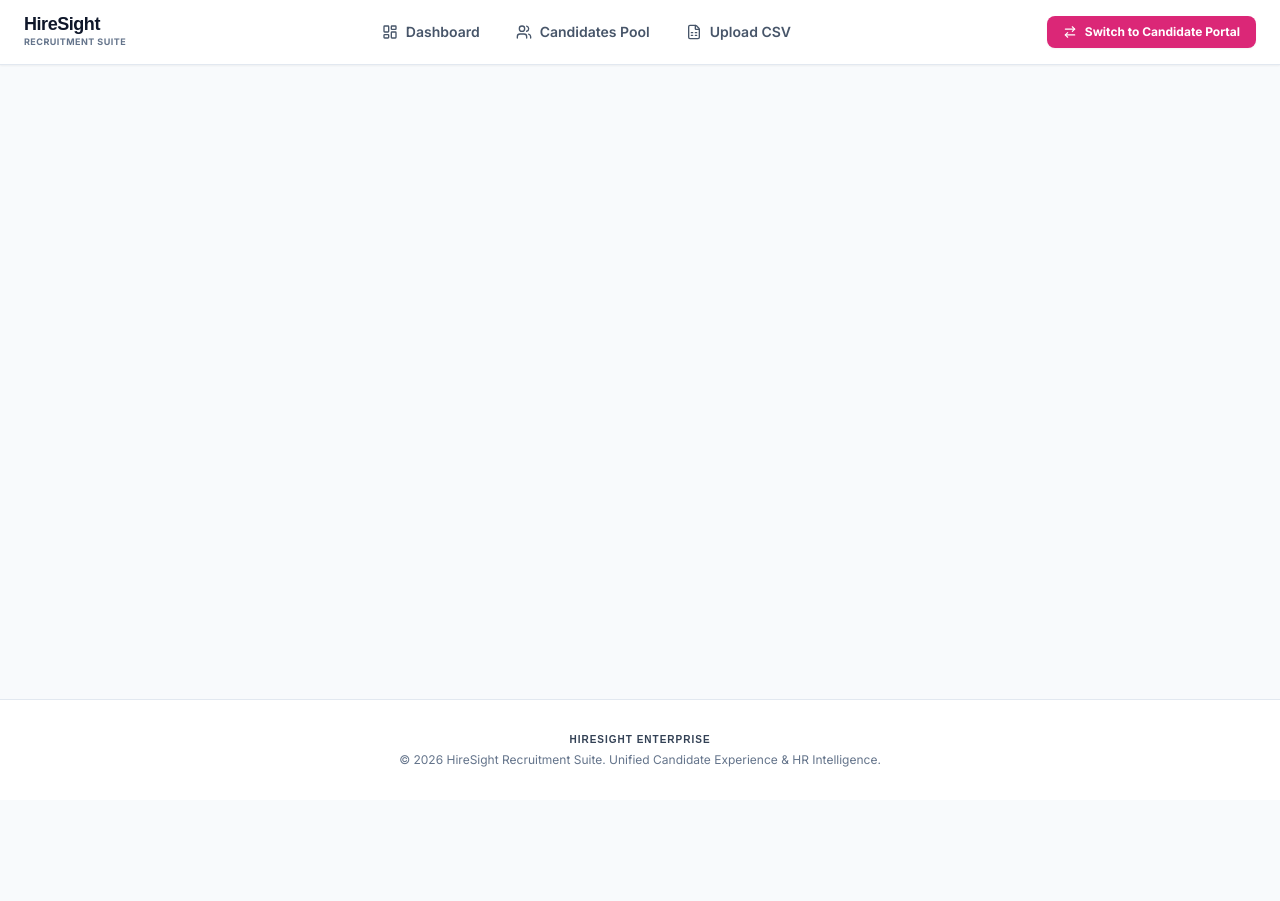
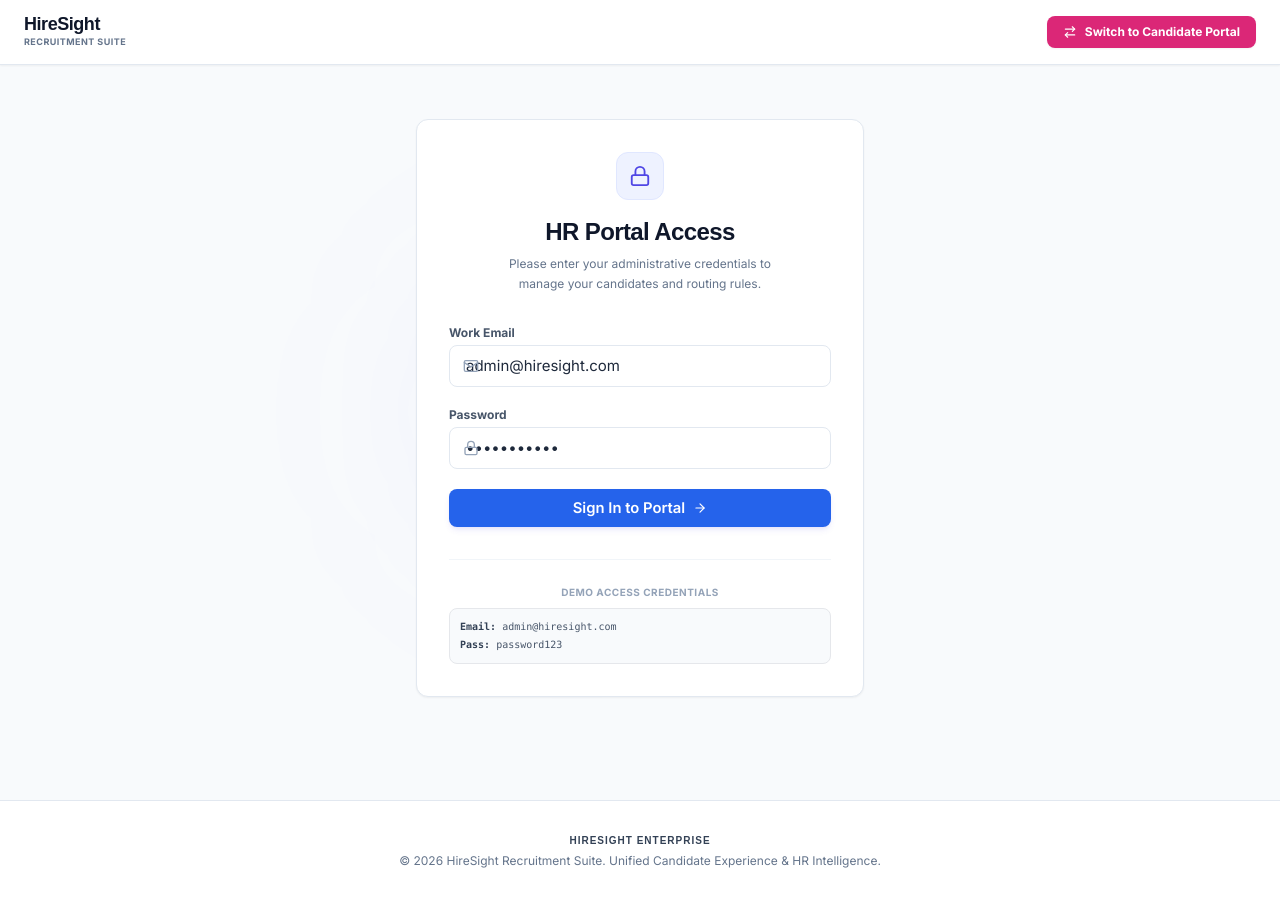
Before and after one commit to Vaishali-vijayakumar/Hiresight, a React (Vite) app in the folder client/: page /admin/login in a window 1280 px wide. Before the commit the page ends 800 px from the top, so only its background shows below. Built offline with nearby package versions, Linux system fonts and the light colour scheme.

Commit message:
Add AdminLogin page and lock down HR Admin portal with Protected Route guard

```diff
--- a/client/src/App.jsx
+++ b/client/src/App.jsx
@@ -1,11 +1,18 @@
 import React from 'react';
-import { BrowserRouter as Router, Routes, Route } from 'react-router-dom';
+import { BrowserRouter as Router, Routes, Route, Navigate } from 'react-router-dom';
 import Navbar from './components/Navbar';
 import Home from './pages/Home';
+import AdminLogin from './pages/AdminLogin';
 import AdminDashboard from './pages/AdminDashboard';
 import AdminCandidates from './pages/AdminCandidates';
 import AdminUpload from './pages/AdminUpload';
 import CandidatePortal from './pages/CandidatePortal';
+
+// Admin Protected Route Guard
+const AdminProtectedRoute = ({ children }) => {
+  const isAuth = localStorage.getItem('admin_authenticated') === 'true';
+  return isAuth ? children : <Navigate to="/admin/login" replace />;
+};
 
 function App() {
   return (
@@ -16,10 +23,13 @@ function App() {
           <Routes>
             <Route path="/" element={<Home />} />
 
-            {/* HR Admin Portal */}
-            <Route path="/admin" element={<AdminDashboard />} />
-            <Route path="/admin/candidates" element={<AdminCandidates />} />
-            <Route path="/admin/upload" element={<AdminUpload />} />
+            {/* HR Admin Portal Auth */}
+            <Route path="/admin/login" element={<AdminLogin />} />
+
+            {/* Guarded HR Admin Portal */}
+            <Route path="/admin" element={<AdminProtectedRoute><AdminDashboard /></AdminProtectedRoute>} />
+            <Route path="/admin/candidates" element={<AdminProtectedRoute><AdminCandidates /></AdminProtectedRoute>} />
+            <Route path="/admin/upload" element={<AdminProtectedRoute><AdminUpload /></AdminProtectedRoute>} />
 
             {/* Candidate Portal */}
             <Route path="/candidate" element={<CandidatePortal />} />
--- a/client/src/components/Navbar.jsx
+++ b/client/src/components/Navbar.jsx
@@ -7,8 +7,14 @@ const Navbar = () => {
   const path = location.pathname;
 
   // Determine current portal context
-  const isAdminPortal = path.startsWith('/admin');
+  const isAuth = localStorage.getItem('admin_authenticated') === 'true';
+  const isAdminPortal = path.startsWith('/admin') && isAuth;
   const isCandidatePortal = path.startsWith('/candidate');
+
+  const handleLogout = () => {
+    localStorage.removeItem('admin_authenticated');
+    window.location.href = '/';
+  };
 
   return (
     <nav className="fixed top-0 left-0 right-0 z-50 bg-white/95 backdrop-blur-md border-b border-slate-200 text-slate-800 shadow-sm">
@@ -79,9 +85,24 @@ const Navbar = () => {
           )}
         </div>
 
-        {/* Quick Portal Switcher */}
+        {/* Quick Portal Switcher / Sign Out */}
         <div>
-          {isAdminPortal ? (
+          {path.startsWith('/admin') && isAuth ? (
+            <div className="flex items-center gap-3">
+              <Link
+                to="/candidate"
+                className="flex items-center gap-2 px-3 py-1.5 text-xs font-bold text-slate-600 hover:text-slate-900 border border-slate-200 rounded-lg transition-all no-underline"
+              >
+                <span>Candidate Portal</span>
+              </Link>
+              <button
+                onClick={handleLogout}
+                className="flex items-center gap-1.5 px-3.5 py-1.5 bg-rose-600 hover:bg-rose-500 text-white rounded-lg text-xs font-bold transition-all shadow-sm"
+              >
+                Sign Out
+              </button>
+            </div>
+          ) : path.startsWith('/admin') ? (
             <Link
               to="/candidate"
               className="flex items-center gap-2 px-4 py-2 text-xs font-bold bg-pink-600 hover:bg-pink-500 text-white rounded-lg transition-all no-underline shadow-sm"
--- /dev/null
+++ b/client/src/pages/AdminLogin.jsx
@@ -0,0 +1,119 @@
+import React, { useState } from 'react';
+import { useNavigate } from 'react-router-dom';
+import { motion } from 'framer-motion';
+import { ShieldCheck, Lock, Mail, AlertCircle, ArrowRight } from 'lucide-react';
+
+const AdminLogin = () => {
+  const navigate = useNavigate();
+  const [email, setEmail] = useState('admin@hiresight.com');
+  const [password, setPassword] = useState('password123');
+  const [error, setError] = useState('');
+  const [loading, setLoading] = useState(false);
+
+  const handleLogin = (e) => {
+    e.preventDefault();
+    setError('');
+    setLoading(true);
+
+    // Simulate authentication check
+    setTimeout(() => {
+      if (email === 'admin@hiresight.com' && password === 'password123') {
+        localStorage.setItem('admin_authenticated', 'true');
+        setLoading(false);
+        // Force state update across app by pushing window location or navigating
+        navigate('/admin');
+        window.location.reload();
+      } else {
+        setLoading(false);
+        setError('Invalid administrator email or password.');
+      }
+    }, 800);
+  };
+
+  return (
+    <div className="pt-24 pb-20 min-h-screen bg-slate-50 flex items-center justify-center px-6 relative overflow-hidden text-slate-800">
+      {/* Background Gradients */}
+      <div className="absolute top-1/3 left-1/3 w-72 h-72 bg-indigo-500/5 rounded-full blur-[100px] pointer-events-none"></div>
+
+      <motion.div
+        initial={{ opacity: 0, y: 15 }}
+        animate={{ opacity: 1, y: 0 }}
+        transition={{ duration: 0.4 }}
+        className="surface-card bg-white border border-slate-200 rounded-2xl shadow-xl p-8 max-w-md w-full relative z-10"
+      >
+        {/* Lock badge header */}
+        <div className="flex flex-col items-center text-center mb-8">
+          <div className="w-12 h-12 bg-indigo-50 border border-indigo-100 rounded-xl flex items-center justify-center text-indigo-600 mb-4">
+            <Lock size={22} />
+          </div>
+          <h2 className="text-2xl font-bold font-outfit text-slate-900 tracking-tight">HR Portal Access</h2>
+          <p className="text-slate-500 text-xs mt-1.5 leading-relaxed max-w-[280px]">
+            Please enter your administrative credentials to manage your candidates and routing rules.
+          </p>
+        </div>
+
+        <form onSubmit={handleLogin} className="space-y-5">
+          {/* Email field */}
+          <div className="space-y-1">
+            <label className="text-xs font-bold text-slate-600 block">Work Email</label>
+            <div className="relative">
+              <Mail size={16} className="absolute left-3.5 top-1/2 -translate-y-1/2 text-slate-400" />
+              <input
+                type="email"
+                required
+                value={email}
+                onChange={(e) => setEmail(e.target.value)}
+                className="input-field pl-10 py-2 text-sm bg-white"
+                placeholder="name@hiresight.com"
+              />
+            </div>
+          </div>
+
+          {/* Password field */}
+          <div className="space-y-1">
+            <label className="text-xs font-bold text-slate-600 block">Password</label>
+            <div className="relative">
+              <Lock size={16} className="absolute left-3.5 top-1/2 -translate-y-1/2 text-slate-400" />
+              <input
+                type="password"
+                required
+                value={password}
+                onChange={(e) => setPassword(e.target.value)}
+                className="input-field pl-10 py-2 text-sm bg-white"
+                placeholder="••••••••"
+              />
+            </div>
+          </div>
+
+          {error && (
+            <div className="bg-rose-50 border border-rose-100 text-rose-700 text-xs font-semibold p-3 rounded-lg flex items-start gap-2">
+              <AlertCircle size={14} className="shrink-0 mt-0.5" />
+              <span>{error}</span>
+            </div>
+          )}
+
+          <button
+            type="submit"
+            disabled={loading}
+            className="btn btn-primary w-full py-3 text-xs font-bold shadow-md shadow-indigo-600/10 flex items-center justify-center gap-1.5"
+          >
+            {loading ? 'Validating Session...' : 'Sign In to Portal'}
+            {!loading && <ArrowRight size={14} />}
+          </button>
+        </form>
+
+        {/* Demo Hint Banner */}
+        <div className="mt-8 pt-6 border-t border-slate-100 text-center">
+          <span className="text-[10px] text-slate-400 font-bold uppercase tracking-wider block mb-2">Demo Access Credentials</span>
+          <div className="bg-slate-50 border border-slate-150 rounded-lg p-2.5 text-[10px] font-mono text-slate-600 text-left space-y-0.5">
+            <p><span className="font-bold text-slate-700">Email:</span> admin@hiresight.com</p>
+            <p><span className="font-bold text-slate-700">Pass:</span> password123</p>
+          </div>
+        </div>
+
+      </motion.div>
+    </div>
+  );
+};
+
+export default AdminLogin;
```
